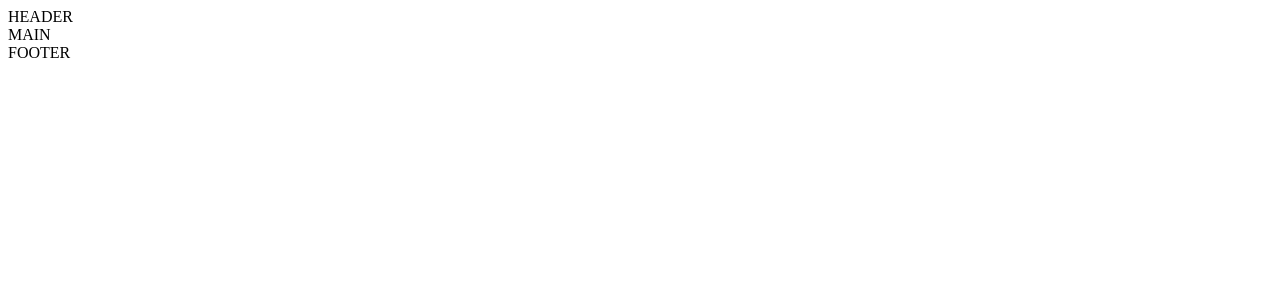
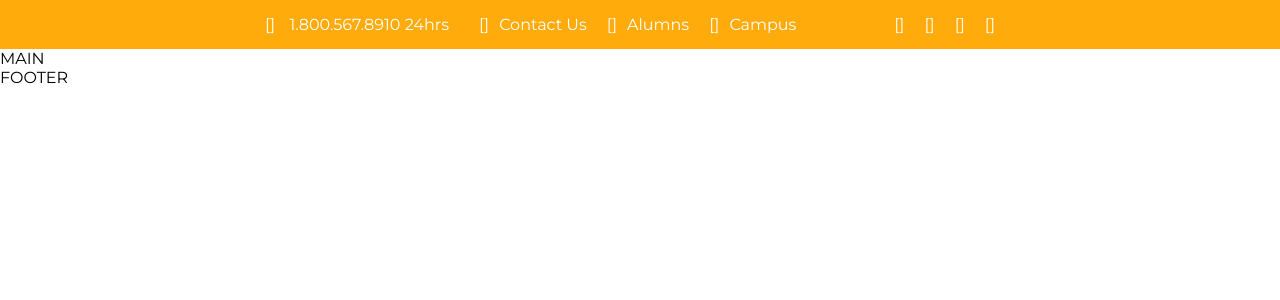
Before and after one commit to yurididomenico/proj-html-vuejs, a Vue app: page / in a window 1280 px wide. Shown: the top 300 px of the page. Built offline with nearby package versions, Linux system fonts and the light colour scheme.

Commit message:
Header: Struttura

```diff
--- a/src/App.vue
+++ b/src/App.vue
@@ -22,5 +22,42 @@ export default {
 </script>
 
 <style lang="scss">
+@import url('https://fonts.googleapis.com/css2?family=Montserrat:ital,wght@0,100;0,200;0,300;0,400;0,500;0,600;0,700;0,800;0,900;1,100;1,200;1,300;1,400;1,500;1,600;1,700;1,800;1,900&display=swap');
+//reset
+*
+{
+  padding: 0;
+  margin: 0;
+  box-sizing: border-box;
+  color: inherit;
+  text-decoration: none;
+  list-style-type: none;
+  font-family: 'Montserrat', sans-serif;
+}
+////////// GENERALE ////////////////////////////////////////////////////////////
+.contenitore
+{
+  width: 60%;
+  margin: auto;
+}
+////////// FLEX ////////////////////////////////////////////////////////////
+.f-mode
+{
+  display: flex;
+}
+.f-justify-center
+{
+  justify-content: center;
+}
+.f-justify-between
+{
+  justify-content: space-between;
+}
+.f-align-center
+{
+  align-items: center;
+}
+
+
 
 </style>
--- a/src/components/ComponenteHeader.vue
+++ b/src/components/ComponenteHeader.vue
@@ -1,6 +1,25 @@
 <template>
   <header>
-    HEADER
+    <!-- div per dare un margine automatico a destra e a sinistra -->
+    <div class="contenitore f-mode f-justify-between f-align-center">
+      <!-- Lista contatti navbar -->
+      <ul class="f-mode">
+        <li><span>[]</span> 1.800.567.8910 <span>24hrs</span></li>
+
+        <li><span>[]</span>Contact Us</li>
+
+        <li><span>[]</span>Alumns</li>
+
+        <li><span>[]</span>Campus</li>
+      </ul>
+      <!-- Lista social navbar -->
+      <ul class="f-mode">
+        <li>[]</li>
+        <li>[]</li>
+        <li>[]</li>
+        <li>[]</li>
+      </ul>
+    </div>
   </header>
 </template>
 
@@ -13,5 +32,18 @@ export default {
 
 <!-- Add "scoped" attribute to limit CSS to this component only -->
 <style scoped lang="scss">
-
+header
+{
+  background-color: #ffab0b;
+  color: white;
+  padding: 15px;
+  li
+  {
+    margin-right: 20px;
+    span
+    {
+      margin-right: 10px;
+    }
+  }
+}
 </style>
```
